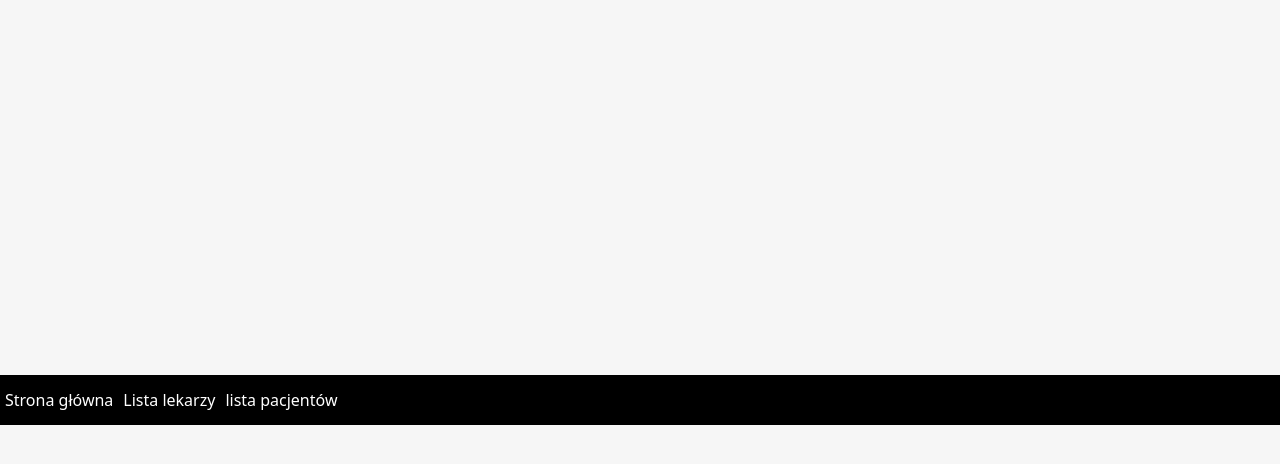
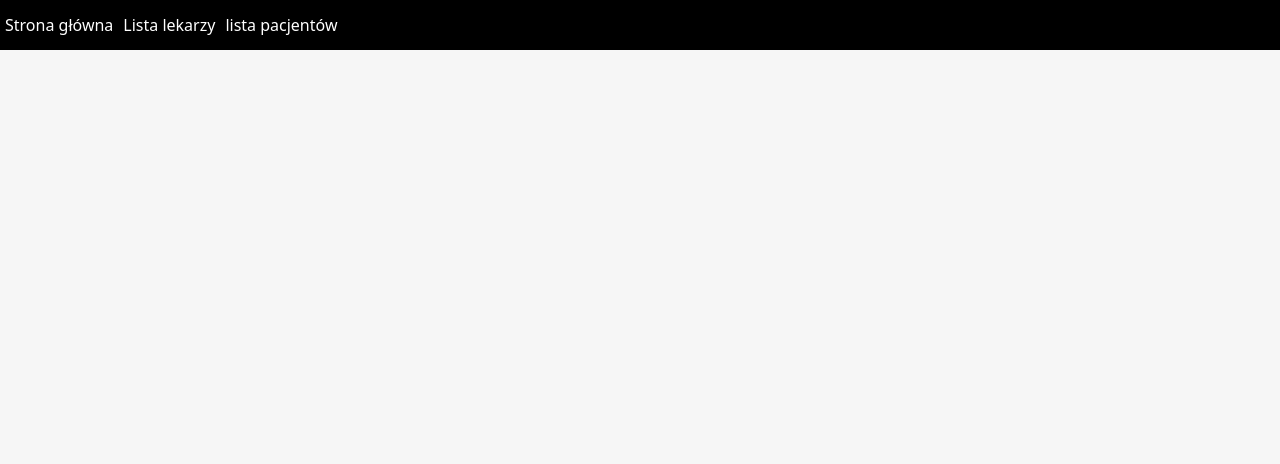
Before and after one commit to io2-2022-JKL/team_L_frontend, a React (Create React App) app: page /admin/main in a window 1280 px wide. Shown: the top 464 px of the page. Built offline with nearby package versions, Linux system fonts and the light colour scheme.

Commit message:
fixed navigation

```diff
--- a/src/index.js
+++ b/src/index.js
@@ -7,8 +7,8 @@ import reportWebVitals from "./reportWebVitals";
 import "bootstrap/dist/css/bootstrap.css";
 
 ReactDOM.render(
-  <BrowserRouter >
-    <App />
+  <BrowserRouter>
+    <App  />
   </BrowserRouter>,
   document.getElementById("root")
 );
--- a/src/pages/admin/loged/adminLogged.module.css
+++ b/src/pages/admin/loged/adminLogged.module.css
@@ -1,6 +1,9 @@
 .divset{
-    background-color: white;
     vertical-align: top;
     align-items: flex-start;
     align-self: auto;
+    position: absolute;
+    left:0;
+    top:0;
+    width: 100%;
 }
```
